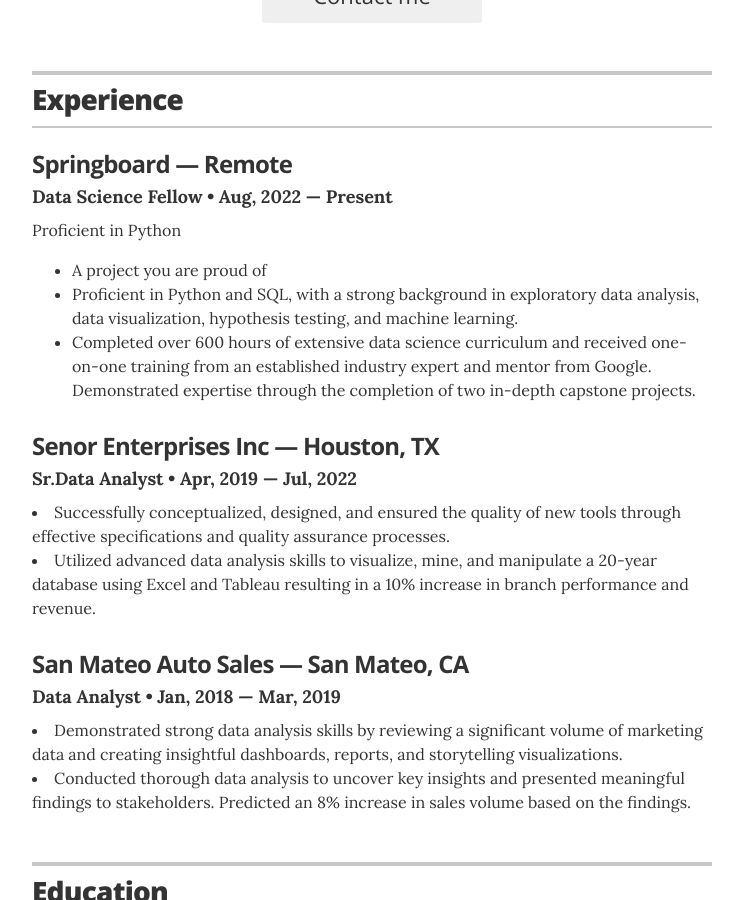
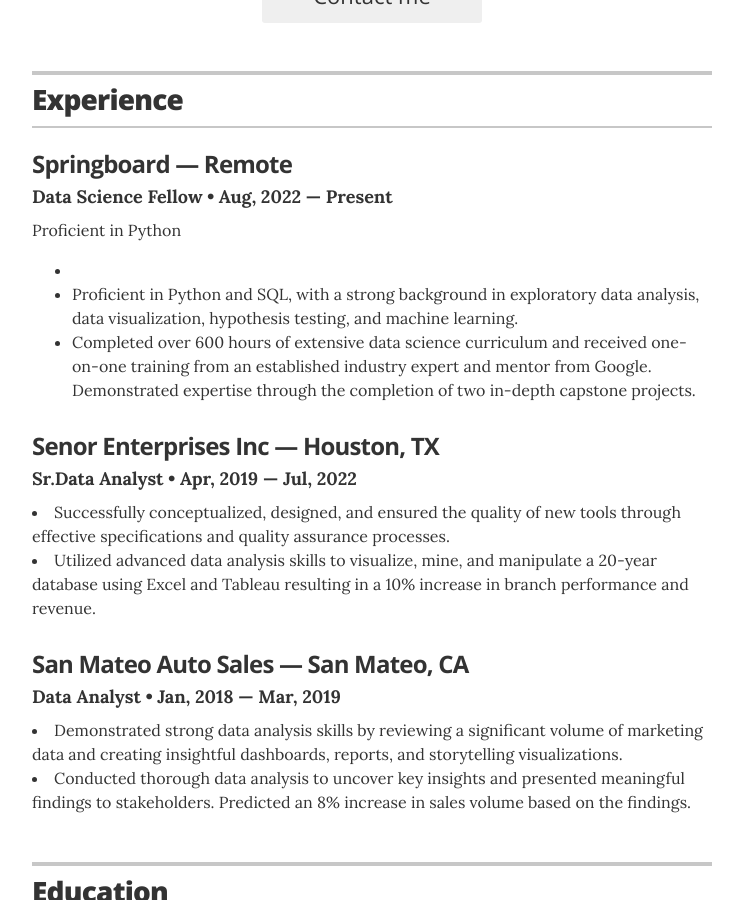
Before and after one commit to ttariqaziz/ttariqaziz.github.io, a Jekyll site: the page built from index.html, in a window 1280 px wide and 900 px high, scrolled down 585 px. Shown: the whole window, without its empty margins (268-1011 px from the left). Built offline with Jekyll 4.4.1, drawn with Linux system fonts in a browser that asks for light colours.

Commit message:
Update experience.yml

```diff
--- a/_data/experience.yml
+++ b/_data/experience.yml
@@ -3,7 +3,7 @@
 - company: Springboard &mdash; Remote
   position: Data Science Fellow
   duration: Aug, 2022 &mdash; Present
-  summary: Proficient in Python	<ul class="resume-item-list"><li>A project you are proud of</li><li>Proficient in Python and SQL, with a strong background in exploratory data analysis, data visualization, hypothesis testing, and machine learning.</li><li>Completed over 600 hours of extensive data science curriculum and received one-on-one training from an established industry expert and mentor from Google. Demonstrated expertise through the completion of two in-depth capstone projects.</li></ul>
+  summary: Proficient in Python	<ul class="resume-item-list"><li></li><li>Proficient in Python and SQL, with a strong background in exploratory data analysis, data visualization, hypothesis testing, and machine learning.</li><li>Completed over 600 hours of extensive data science curriculum and received one-on-one training from an established industry expert and mentor from Google. Demonstrated expertise through the completion of two in-depth capstone projects.</li></ul>
 
 # Sr.Data Analyst
 - company: Senor Enterprises Inc &mdash; Houston, TX
```
